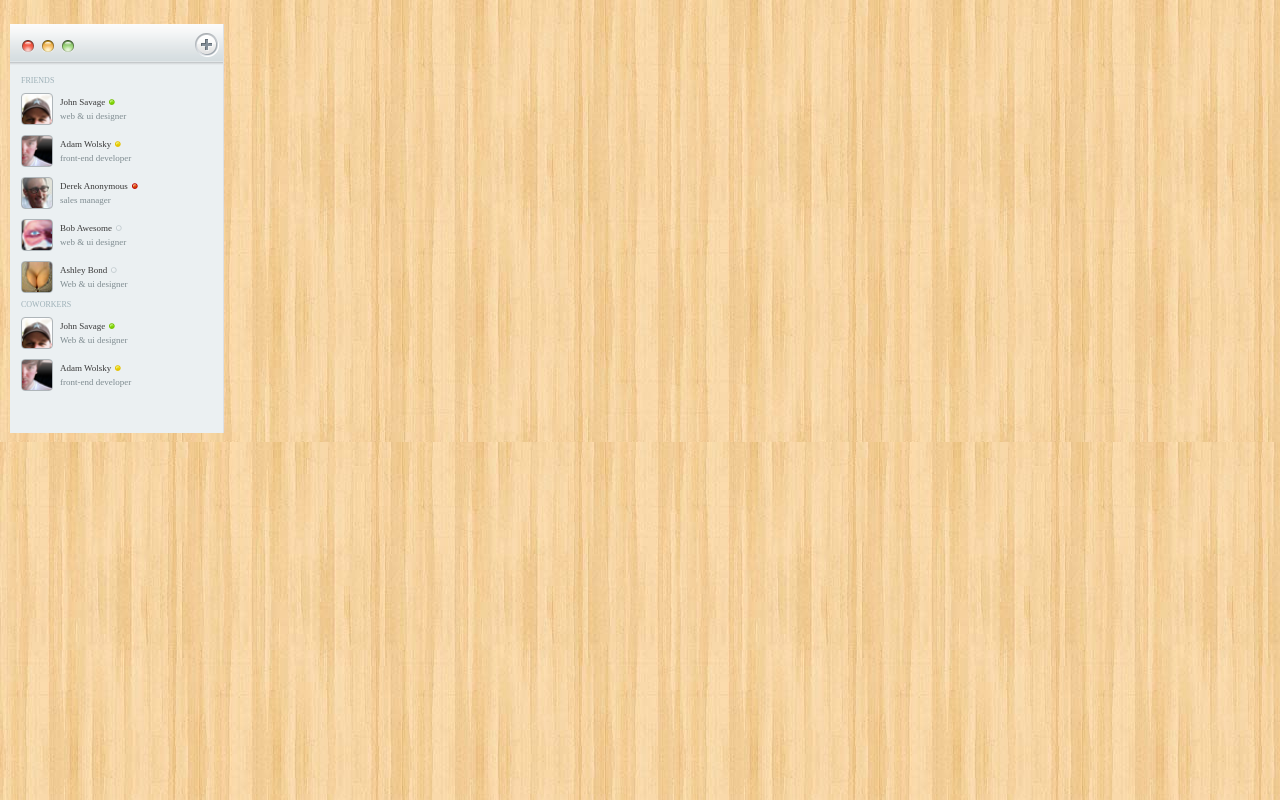
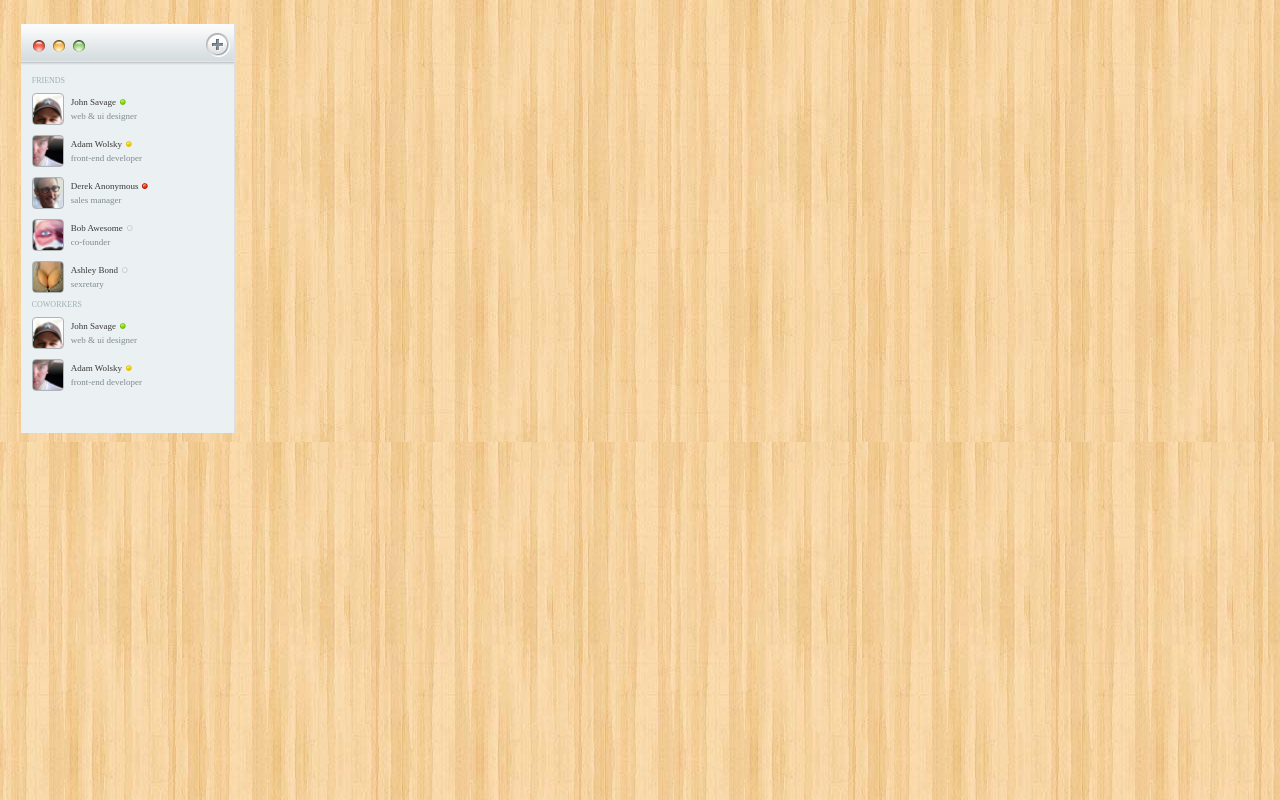
Before and after one commit to alpiak/chatapp, a plain HTML site: page index.html in a window 1280 px wide. Drawn offline with Linux system fonts and the light colour scheme.

Commit message:
Add files via upload
ui improved

```diff
--- a/index.html
+++ b/index.html
@@ -10,22 +10,28 @@
 				margin: 0;
 				list-style: none;
 			}
-			body {
-				position: relative;
-				margin: 24px 14px 25px 10px;
+			html {
+				height: 100%;
 				background-image: url(images/background.jpg);
 				background-repeat: repeat;
 			}
-			#left-pane {
+			body {
+				position: relative;
+				height: 88.914027149321266968325791855204%;
+				margin: 24px 2.058823529411764705882352941176% 26px 1.617647058823529411764705882353%;
+			}
+			#sidebar {
 				position: absolute;
-				left: 0; top: 0;
 				width: 213px;
 				background-color: #EBF0F2;
 				border-right: 1px solid #DDE0E3;
+				overflow: auto;
+				cursor: default;
 			}
-			#left-pane-head {
-				position: relative;
+			#sidebar-head {
+				position: absolute;
 				height: 42px;
+				width: 213px;
 				background-image: url(images/left_pane_head_background.png);
 				background-repeat: repeat-x;
 			}
@@ -56,7 +62,8 @@
 				height: 24px;
 				background-image: url(images/add-contact-button.png);
 			}
-			#contacts {
+			#contact-list {
+				margin-top: 42px;
 				padding: 8px 0 37px;
 			}
 			.contact-group-name {
@@ -72,6 +79,15 @@
 				padding: 5px 10px;
 				border: 1px solid #EBF0F2;
 				zoom: 1;
+				-webkit-transition: background-color .2s;
+				-moz-transition: background-color .2s;
+				-o-transition: background-color .2s;
+				transition: background-color .2s;
+			}
+			.contact:hover {
+				background-color: #FFF;
+				border-top-color: #DDE0E3;
+				border-bottom-color: DDE0E3;
 			}
 			.contact-avatar {
 				position: absolute;
@@ -120,11 +136,15 @@
 				font-size: 9px;
 				color: #7E8B90;
 			}
+			#main {
+				margin-left: 214px;
+				background-color: #FFF;
+			}
 		</style>
 	</head>
 	<body>
-		<div id="left-pane">
-			<div id="left-pane-head">
+		<div id="sidebar">
+			<div id="sidebar-head">
 				<ol id="window-buttons">
 					<li class="window-button" id="window-button-red"></li>
 					<li class="window-button" id="window-button-yellow"></li>
@@ -132,43 +152,44 @@
 				</ol>
 				<div id="add-contact-button"></div>
 			</div>
-			<dl id="contacts">
+			<div id="sidebar-body">
+				<dl id="contact-list">
 					<dt class="contact-group-name">FRIENDS</dt>
 					<dd id="group-friends" class="contact-group">
 						<ul>
 							<li class="contact">
-							<img class="contact-avatar" src="images/temp/avatars/johnsavage.png" alt="John Savage's avatar"/>
+								<img class="contact-avatar" src="images/temp/avatars/johnsavage.png" alt="John Savage's avatar" />
 								<div>
 									<p class="contact-name">John Savage<span class="contact-status contact-status-available"></span></p>
 									<p class="contact-title">web & ui designer</p>
 								</div>
 							</li>
 							<li class="contact">
-							<img class="contact-avatar" src="images/temp/avatars/adamwolsky.png" alt="Adam Wolsky's avatar"/>
+								<img class="contact-avatar" src="images/temp/avatars/adamwolsky.png" alt="Adam Wolsky's avatar" />
 								<div>
 									<p class="contact-name">Adam Wolsky<span class="contact-status contact-status-away"></span></p>
 									<p class="contact-title">front-end developer</p>
 								</div>
 							</li>
 							<li class="contact">
-							<img class="contact-avatar" src="images/temp/avatars/derekanonymous.png" alt="Derek Anonymous's avatar"/>
+								<img class="contact-avatar" src="images/temp/avatars/derekanonymous.png" alt="Derek Anonymous's avatar" />
 								<div>
 									<p class="contact-name">Derek Anonymous<span class="contact-status contact-status-busy"></span></p>
 									<p class="contact-title">sales manager</p>
 								</div>
 							</li>
 							<li class="contact">
-							<img class="contact-avatar" src="images/temp/avatars/bobawesome.png" alt="Bob Awesome's avatar"/>
+								<img class="contact-avatar" src="images/temp/avatars/bobawesome.png" alt="Bob Awesome's avatar" />
 								<div>
 									<p class="contact-name">Bob Awesome<span class="contact-status contact-status-offline"></span></p>
-								<p class="contact-title">web & ui designer</p>
+									<p class="contact-title">co-founder</p>
 								</div>
 							</li>
 							<li class="contact">
-							<img class="contact-avatar" src="images/temp/avatars/ashleybond.png" alt="Ashley Bond's avatar"/>
+								<img class="contact-avatar" src="images/temp/avatars/ashleybond.png" alt="Ashley Bond's avatar" />
 								<div>
 									<p class="contact-name">Ashley Bond<span class="contact-status contact-status-offline"></span></p>
-								<p class="contact-title">Web & ui designer</p>
+									<p class="contact-title">sexretary</p>
 								</div>
 							</li>
 						</ul>
@@ -177,14 +198,14 @@
 					<dd id="group-coworkers" class="contact-group">
 						<ul>
 							<li class="contact">
-							<img class="contact-avatar" src="images/temp/avatars/johnsavage.png" alt="John Savage's avatar"/>
+								<img class="contact-avatar" src="images/temp/avatars/johnsavage.png" alt="John Savage's avatar" />
 								<div>
 									<p class="contact-name">John Savage<span class="contact-status contact-status-available"></span></p>
-								<p class="contact-title">Web & ui designer</p>
+									<p class="contact-title">web & ui designer</p>
 								</div>
 							</li>
 							<li class="contact">
-							<img class="contact-avatar" src="images/temp/avatars/adamwolsky.png" alt="Adam Wolsky's avatar"/>
+								<img class="contact-avatar" src="images/temp/avatars/adamwolsky.png" alt="Adam Wolsky's avatar" />
 								<div>
 									<p class="contact-name">Adam Wolsky<span class="contact-status contact-status-away"></span></p>
 									<p class="contact-title">front-end developer</p>
@@ -194,7 +215,10 @@
 					</dd>
 				</dl>
 			</div>
-		<div id="right-pane">
+		</div>
+		<div id="main">
+			<div id="main-head">
+			</div>
 		</div>
 	</body>
 </html>
```
Lines whose indentation alone changed are shown as unchanged.
